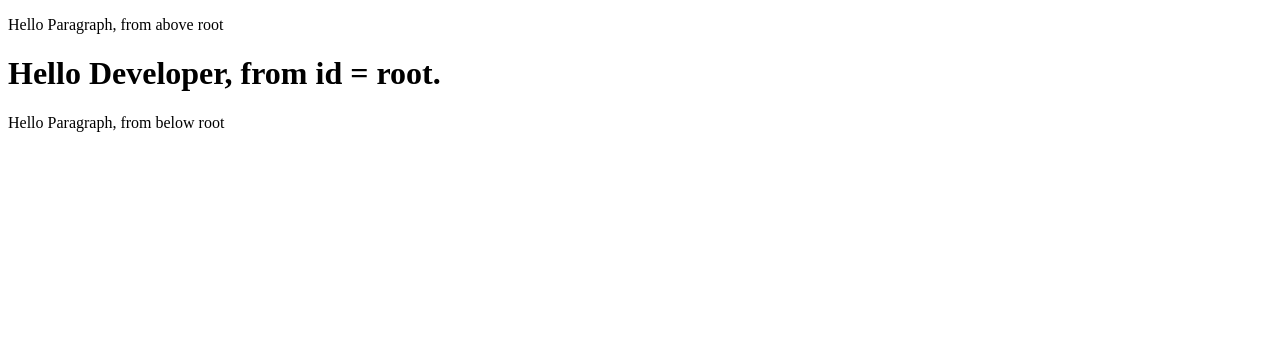
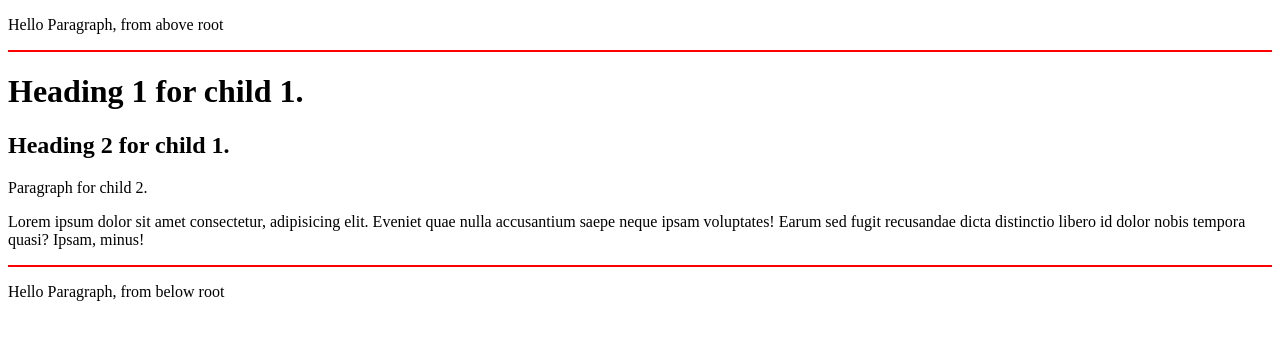
Before and after one commit to highnitin/react-practice, a plain HTML site: page episode01/src/index.html in a window 1280 px wide. Drawn offline with nearby package versions, Linux system fonts and the light colour scheme; files that its build step writes are made by us from their sources.

Commit message:
Added assignments for episode 01, and sorted folder structure.

```diff
--- a/episode01/src/index.html
+++ b/episode01/src/index.html
@@ -4,7 +4,7 @@
     <meta charset="UTF-8">
     <meta name="viewport" content="width=device-width, initial-scale=1.0">
     <title>⚛️ Namastey React  - Episode 01 ⚛️</title>
-    <link rel="stylesheet" href="style.css">
+    <link rel="stylesheet" href="../style.css">
 </head>
 <body>
 
@@ -16,6 +16,6 @@
     <script crossorigin src="https://unpkg.com/react@18/umd/react.development.js"></script>
     <script crossorigin src="https://unpkg.com/react-dom@18/umd/react-dom.development.js"></script>
 
-    <script src="app.js"></script>
+    <script src="../script/app.js"></script>
 </body>
 </html>
```
Also changed, not shown: episode01/src/temp.html (+2 -2 lines).
